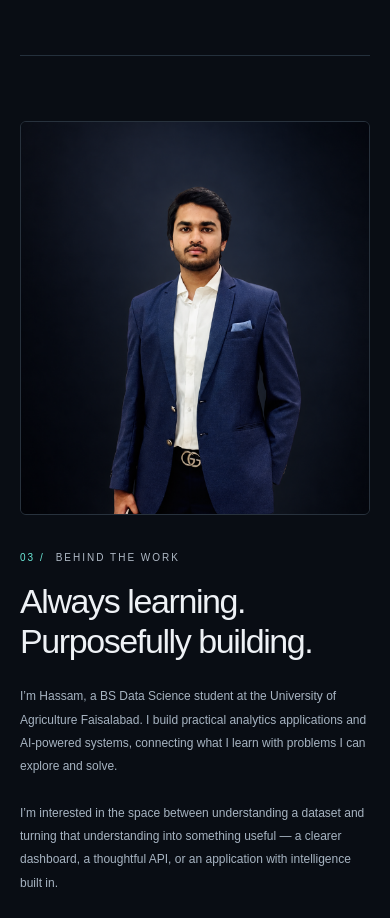
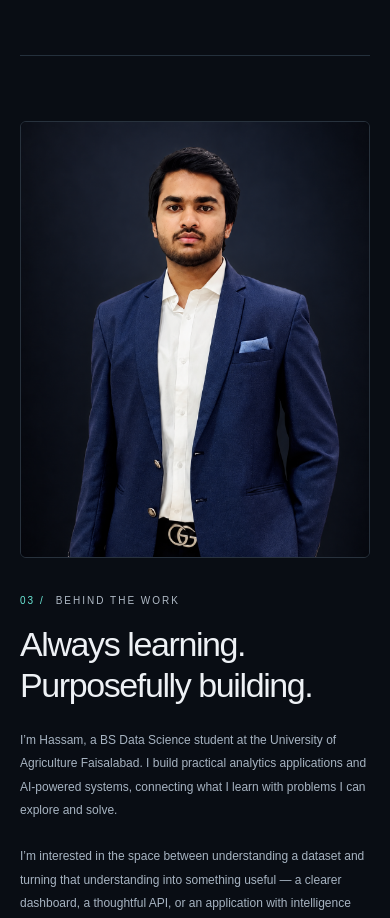
Before and after one commit to Rajpoot-10/hs_portfolio., a React (Vite) app: page / in a window 390 px wide. Shown: the part 5380-6298 px from the top of the page. Built offline with nearby package versions, Linux system fonts and the light colour scheme.

Commit message:
Use waist-up portrait with consistent responsive framing

```diff
--- a/src/App.tsx
+++ b/src/App.tsx
@@ -106,7 +106,7 @@ function Home() {
       <section id="expertise" className="section expertise-section" tabIndex={-1}><SectionHeading number="02" label="THE TOOLKIT" title="A foundation in data. A mindset for building.">The tools I use, the concepts I practise,<br className="desktop-break"/> and the connections between them.</SectionHeading>
         <div className="expertise-list">{expertise.map((group,index) => { const Icon = [ChartNoAxesCombined, Network, Braces][index]; return <article className="expertise-row" key={group.title}><div className="expertise-title"><span className="expertise-icon"><Icon size={23}/></span><div><h3>{group.title}</h3><p>{group.note}</p></div></div><ul className="skill-list">{group.skills.map(skill => <li key={skill}>{skill}</li>)}</ul></article>; })}</div>
       </section>
-      <section id="about" className="section about-section" tabIndex={-1}><div className={assetUrl(profile.portrait) ? "about-art has-portrait" : "about-art"}>{assetUrl(profile.portrait) ? <img src={assetUrl(profile.portrait)} width="1086" height="1448" loading="lazy" decoding="async" alt={profile.name}/> : <><div className="monogram-grid"><Monogram large/><span className="art-cross art-cross-one">+</span><span className="art-cross art-cross-two">+</span></div><div className="about-art-caption"><span>THE PERSON BEHIND THE PROJECTS</span><span>HA / PK</span></div></>}</div><div className="about-copy"><p className="eyebrow"><span>03 /</span> BEHIND THE WORK</p><h2>Always learning.<br/>Purposefully building.</h2><p>{profile.about}</p><p>I’m interested in the space between understanding a dataset and turning that understanding into something useful — a clearer dashboard, a thoughtful API, or an application with intelligence built in.</p><div className="education">{education.map(item => <div key={item.institution}><span>{item.label}</span><h3>{item.institution}</h3><p>{item.course}</p></div>)}</div></div></section>
+      <section id="about" className="section about-section" tabIndex={-1}><div className={assetUrl(profile.portrait) ? "about-art has-portrait" : "about-art"}>{assetUrl(profile.portrait) ? <img src={assetUrl(profile.portrait)} width="1122" height="1402" loading="lazy" decoding="async" alt={profile.name}/> : <><div className="monogram-grid"><Monogram large/><span className="art-cross art-cross-one">+</span><span className="art-cross art-cross-two">+</span></div><div className="about-art-caption"><span>THE PERSON BEHIND THE PROJECTS</span><span>HA / PK</span></div></>}</div><div className="about-copy"><p className="eyebrow"><span>03 /</span> BEHIND THE WORK</p><h2>Always learning.<br/>Purposefully building.</h2><p>{profile.about}</p><p>I’m interested in the space between understanding a dataset and turning that understanding into something useful — a clearer dashboard, a thoughtful API, or an application with intelligence built in.</p><div className="education">{education.map(item => <div key={item.institution}><span>{item.label}</span><h3>{item.institution}</h3><p>{item.course}</p></div>)}</div></div></section>
       <DataLab/>
       <section id="contact" className="section contact-section" tabIndex={-1}><p className="eyebrow"><span>04 /</span> LET’S CONNECT</p><div className="contact-content"><h2>Have a data problem<br/>worth <span>solving?</span></h2><div className="contact-copy"><p>Ideas, interesting datasets, and thoughtful conversations. I’d love to hear what you’re working on.</p><div className="contact-actions">{emailUrl(profile.email) && <a className="button button-primary" href={emailUrl(profile.email)}>Open Email App <Mail size={18}/></a>}<ExternalLink href={profile.github} className="contact-link">Find me on GitHub <ArrowUpRight size={21}/></ExternalLink><ExternalLink href={profile.linkedin} className="contact-link">Connect on LinkedIn <ArrowUpRight size={21}/></ExternalLink></div></div></div></section>
     </div>
--- a/src/data/content.ts
+++ b/src/data/content.ts
@@ -24,7 +24,7 @@ export const profile: Profile = {
   about: 'I’m Hassam, a BS Data Science student at the University of Agriculture Faisalabad. I build practical analytics applications and AI-powered systems, connecting what I learn with problems I can explore and solve.',
   github: 'https://github.com/Rajpoot-10',
   linkedin: undefined, email: undefined, resume: undefined,
-  portrait: '/images/hassam-portrait-charcoal.png', socialImage: undefined, siteUrl: undefined,
+  portrait: '/images/hassam-portrait-waist-up.png', socialImage: undefined, siteUrl: undefined,
 };
 export const education = [
   { institution: 'University of Agriculture Faisalabad', course: 'BS Data Science', label: 'EDUCATION' },
```
Also changed, not shown: public/images/hassam-portrait-waist-up.png (added), src/styles.css, 2 other files (tests, documents, lock files or other folders).
